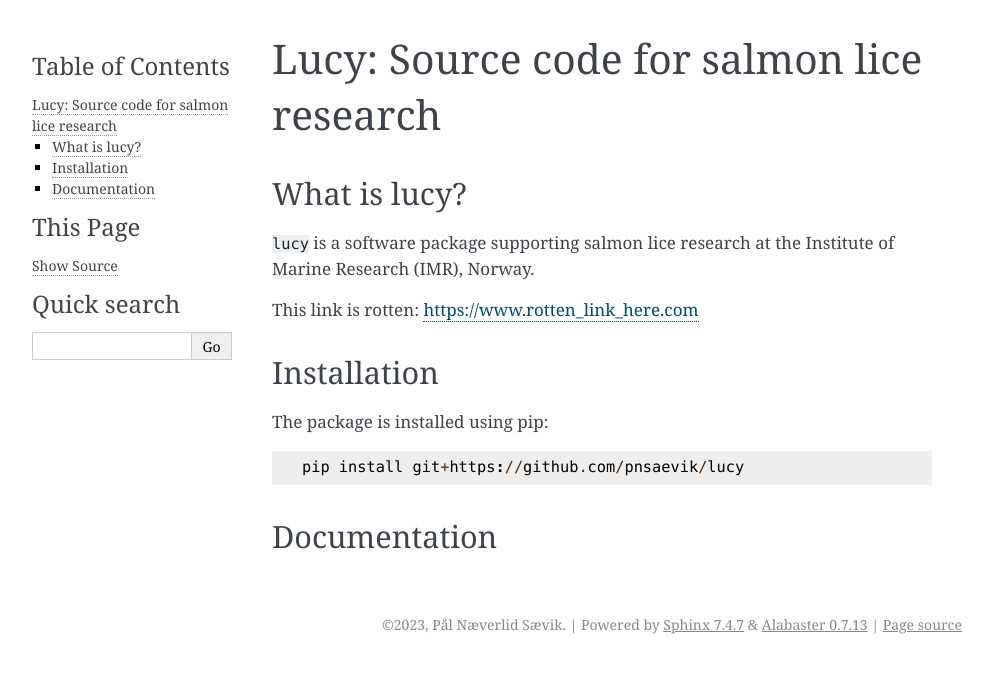
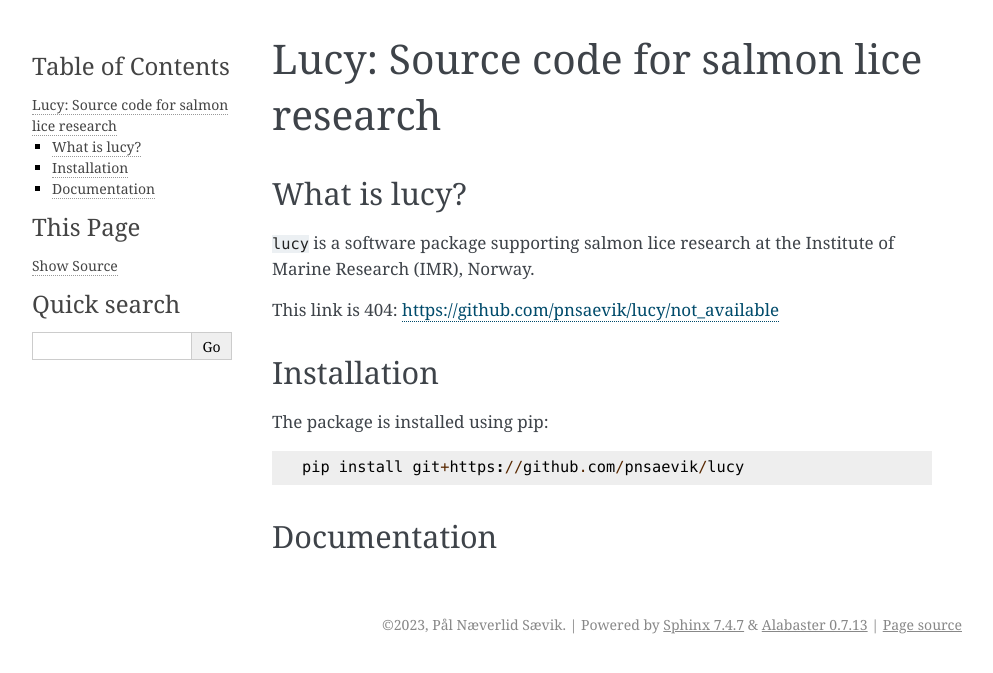
Before and after one commit to pnsaevik/lucy, a Sphinx documentation site: the page built from docs/source/index.rst, in a window 1280 px wide. Shown: the top 673 px of the page, without its empty margins (148-1141 px from the left). Built offline with Sphinx 7.4.7, drawn with Linux system fonts in a browser that asks for light colours; pages that are not in the unit, such as notebooks, are missing from menus.

Commit message:
Add 404 link for testing

```diff
--- a/docs/source/index.rst
+++ b/docs/source/index.rst
@@ -9,7 +9,7 @@ What is lucy?
 ``lucy`` is a software package supporting salmon lice research at the Institute
 of Marine Research (IMR), Norway.
 
-This link is rotten: `<https://www.rotten_link_here.com>`_
+This link is 404: `<https://github.com/pnsaevik/lucy/not_available>`_
 
 
 Installation
```
